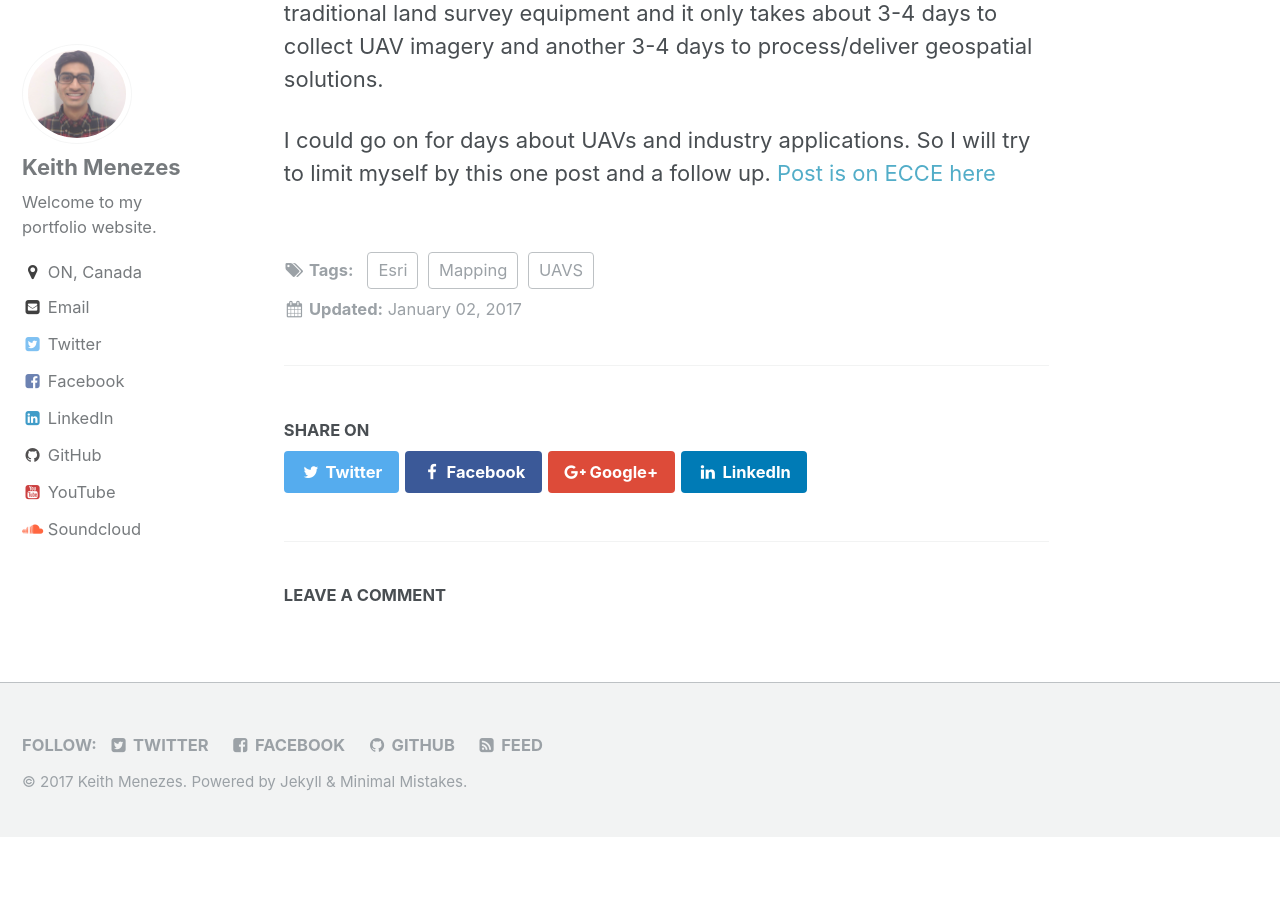
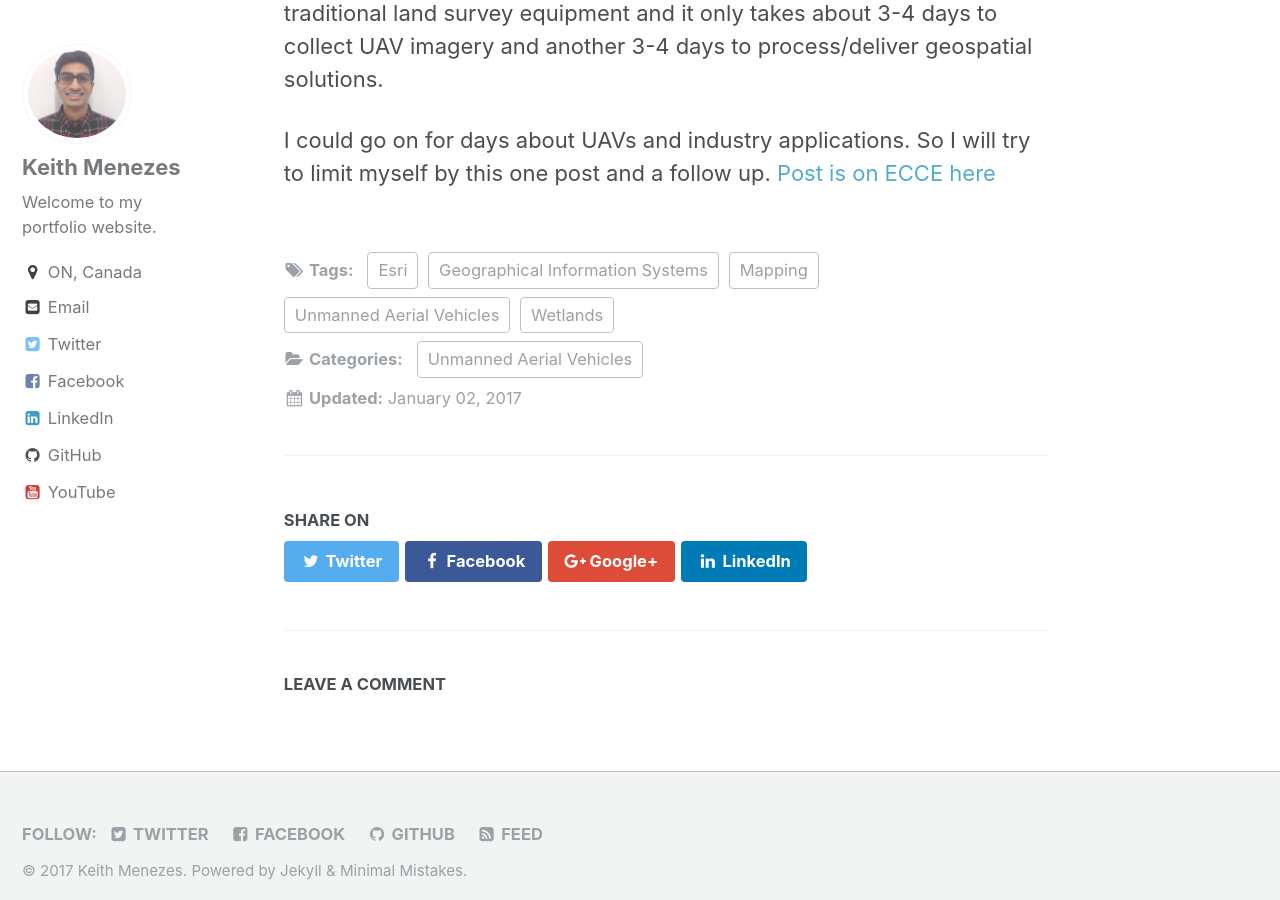
Before and after one commit to kmenezes/kmenezes.github.io, a Jekyll site: the page built from _posts/2017-01-02-blog-post-1.md, in a window 1280 px wide and 900 px high, scrolled down 1751 px. Built offline with Jekyll 4.4.1, drawn with Linux system fonts in a browser that asks for light colours; before the commit the page ends 2588 px from its top, so only the background shows below that.

Commit message:
quick edits
quick edits

```diff
--- a/_config.yml
+++ b/_config.yml
@@ -95,7 +95,7 @@ author:
   lastfm           :
   linkedin         : "keithdanielmenezes"
   pinterest        :
-  soundcloud       : "keithmenezes1"
+  soundcloud       : # "keithmenezes1"
   stackoverflow    : # "123456/username" (the last part of your profile url, e.g. http://stackoverflow.com/users/123456/username)
   steam            :
   tumblr           :
--- a/_posts/2017-01-02-blog-post-1.md
+++ b/_posts/2017-01-02-blog-post-1.md
@@ -3,9 +3,14 @@ title: 'Why I joined Esri Canada GIS Centres of Excellence'
 date: 2017-01-02
 permalink: /posts/2017/01/blog-post-1/
 comments: true
+author: Keith Menezes
+categories:
+  - Unmanned Aerial Vehicles
 tags:
-  - UAVS
+  - Unmanned Aerial Vehicles
   - Mapping
+  - Wetlands
+  - Geographical Information Systems
   - Esri
 ---
 
```
